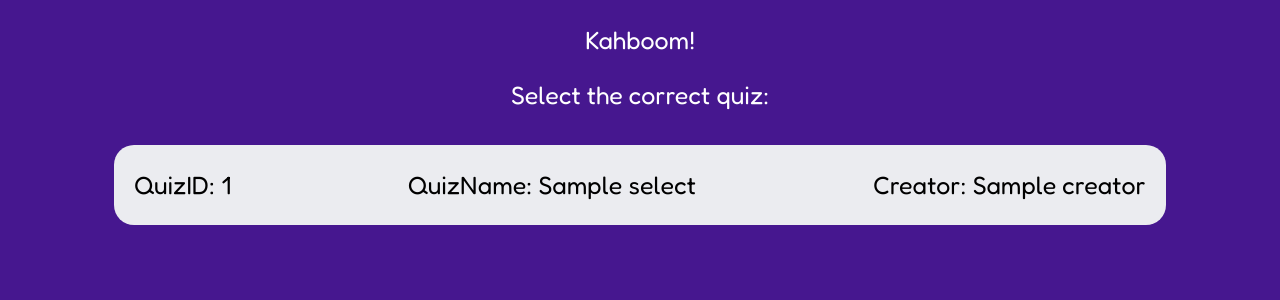
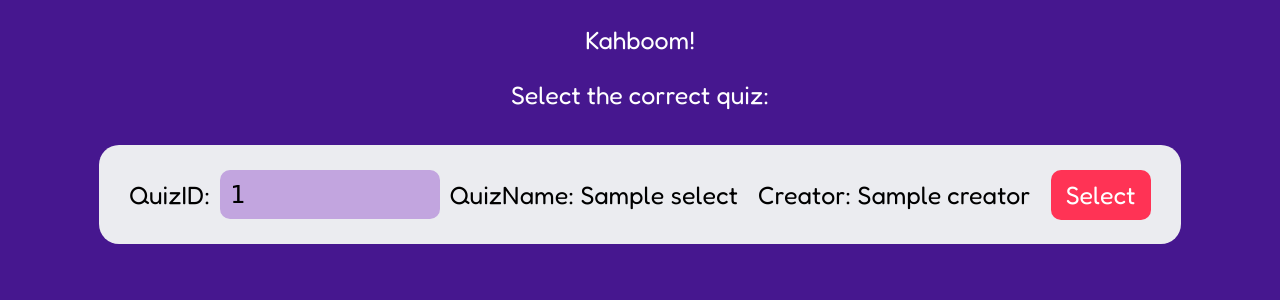
Before and after one commit to Mondmarmelade/Kahboom, a Flask app: template templates/select.html in a window 1280 px wide. Shown: the top 300 px of the page. Run offline with Flask 2, Linux system fonts and the light colour scheme; the template is opened without the code that fills it: most values are stand-ins (such as "Sample title", 1, 10 or a date in 2020).

Commit message:
-Added CSS for the Select page. -Including new scrollbar and new ID field with animations. -HTML for the Select page adapted to the CSS

```diff
--- a/static/styles/select.css
+++ b/static/styles/select.css
@@ -19,10 +19,10 @@ body {
 
 .select {
   display: flex;
-  /* justify-content: space-evenly; */
   justify-content: space-between;
   align-items: center;
-  width: 80%;
+  width: auto;
+  min-width: 80%;
   margin: 10px;
   padding-inline: 20px;
   background-color: #ebecf0;
@@ -30,3 +30,65 @@ body {
   font-size: 25px;
   font-family: "Fredoka", sans-serif;
 }
+
+.select p {
+  margin-inline: 10px;
+}
+
+.QuizIDContainer {
+  display: flex;
+  justify-content: center;
+  align-items: center;
+  flex-direction: row;
+}
+
+pre {
+  display: flex;
+  align-items: center;
+  width: 200px;
+  padding: 10px;
+  overflow: hidden;
+  background-color: #c2a5df;
+  border-radius: 10px;
+  transition: width 1.5s ease-in-out;
+  cursor: pointer;
+}
+
+pre:hover {
+  width: 500px;
+}
+
+.btn {
+  display: flex;
+  align-items: center;
+  justify-content: center;
+  text-align: center;
+  text-decoration: none;
+  width: 100px;
+  height: 50px;
+  margin: 10px;
+  cursor: pointer;
+  border: 0;
+  border-radius: 10px;
+  color: #ffffff;
+  font-size: 25px;
+  font-family: "Fredoka", sans-serif;
+}
+
+.red {
+  background-color: #ff3355;
+}
+
+::-webkit-scrollbar-track {
+  -webkit-box-shadow: inset 0 0 6px rgba(0, 0, 0, 0.3);
+}
+
+::-webkit-scrollbar {
+  width: 10px;
+  height: 10px;
+}
+
+::-webkit-scrollbar-thumb {
+  background-color: #ff3355;
+  border: 0px;
+}
--- a/templates/select.html
+++ b/templates/select.html
@@ -18,9 +18,13 @@
         {% block content %}
             {% for s in selects %}
             <div class="select">
-                <p>QuizID: {{s.id}}</p>
+                <div class="QuizIDContainer">
+                    <p>QuizID:</p>
+                    <pre>{{s.id}}</pre>
+                </div>
                 <p>QuizName: {{s.name}}</p>
                 <p>Creator: {{s.creator}}</p>
+                <a class="btn red" href="">Select</a>
             </div>
             {% endfor %}
         {% endblock %}
```
